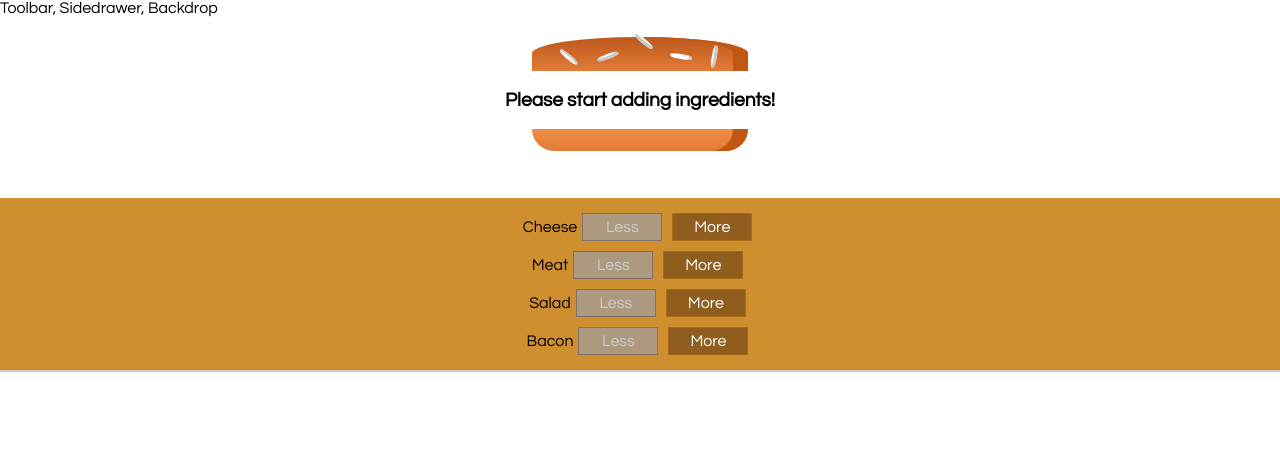
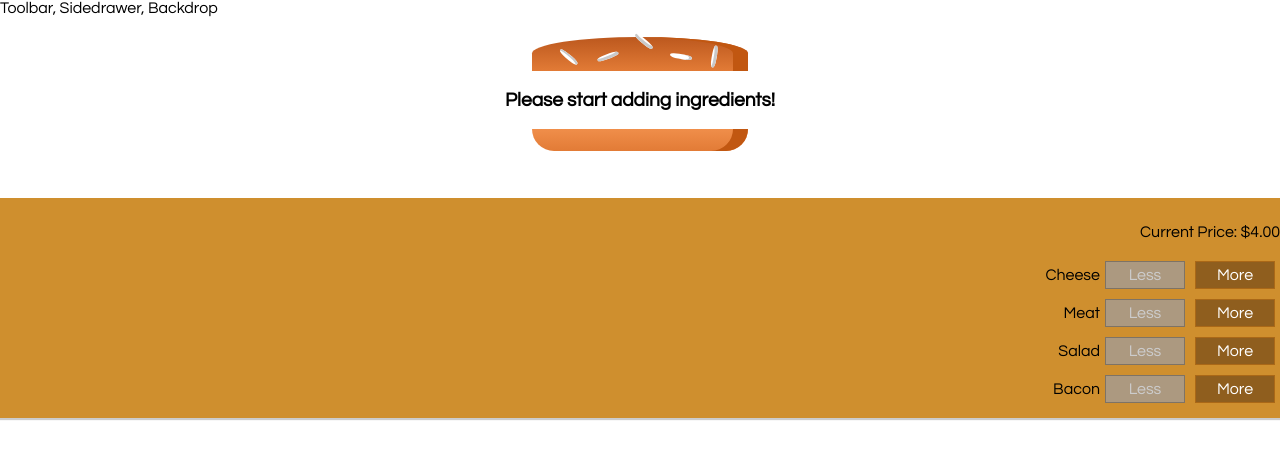
Before and after one commit to chanoscar0/burger-builder, a React app: page / in a window 1280 px wide. Shown: the top 458 px of the page. Built offline with nearby package versions, Linux system fonts and the light colour scheme.

Commit message:
Feature: Display Pricing

```diff
--- a/src/components/Burger/BuildControls/BuildControls.css
+++ b/src/components/Burger/BuildControls/BuildControls.css
@@ -3,7 +3,7 @@
   background-color: #CF8F2E;
   display: flex;
   flex-flow: column;
-  align-items: center;
+  align-items:flex-end;
   justify-content: center;
   box-shadow: 0 2px 1px #ccc;
   margin: auto;
--- a/src/components/Burger/BuildControls/BuildControls.js
+++ b/src/components/Burger/BuildControls/BuildControls.js
@@ -11,6 +11,7 @@ const controls = [
 
 const BuildControls = (props) => (
   <div className = {classes.BuildControls}>
+    <p>Current Price: ${props.totalPrice.toFixed(2)}</p>
     {controls.map(control => (
       <BuildControl key = {control.label}
                     ingredientLabel = {control.label}
--- a/src/containers/BurgerBuilder/BurgerBuilder.js
+++ b/src/containers/BurgerBuilder/BurgerBuilder.js
@@ -55,7 +55,8 @@ class BurgerBuilder extends Component{
           <BuildControls ingredients = {this.state.ingredients}
                          ingredientAdded = {this.addIngredientHandler}
                          ingredientRemoved = {this.removeIngredientHandler}
-                         disabled = {disabledInfo}/>
+                         disabled = {disabledInfo}
+                         totalPrice = {this.state.totalPrice}/>
 
       </Fragment>
     );
```
